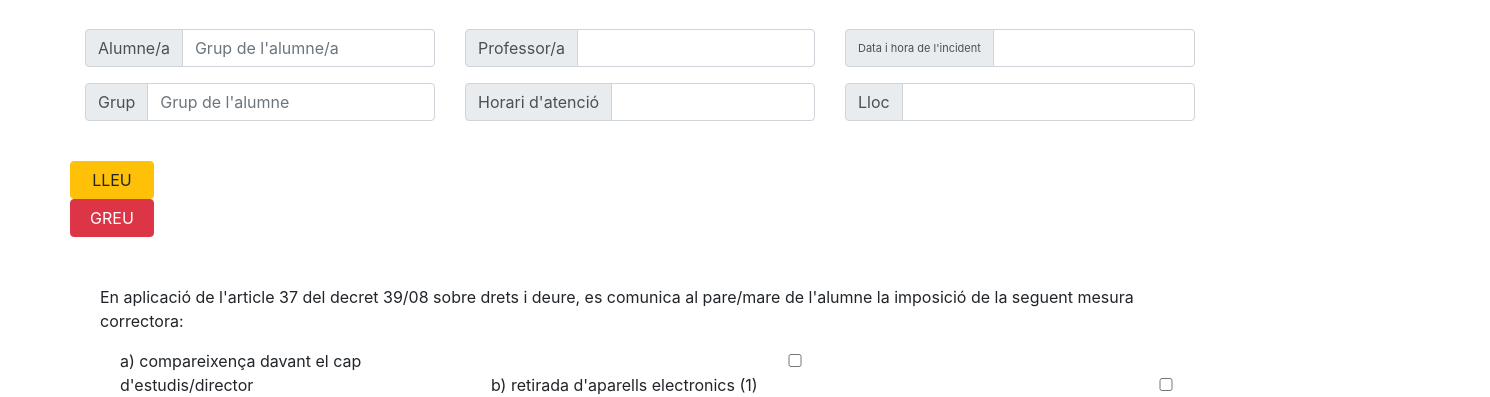
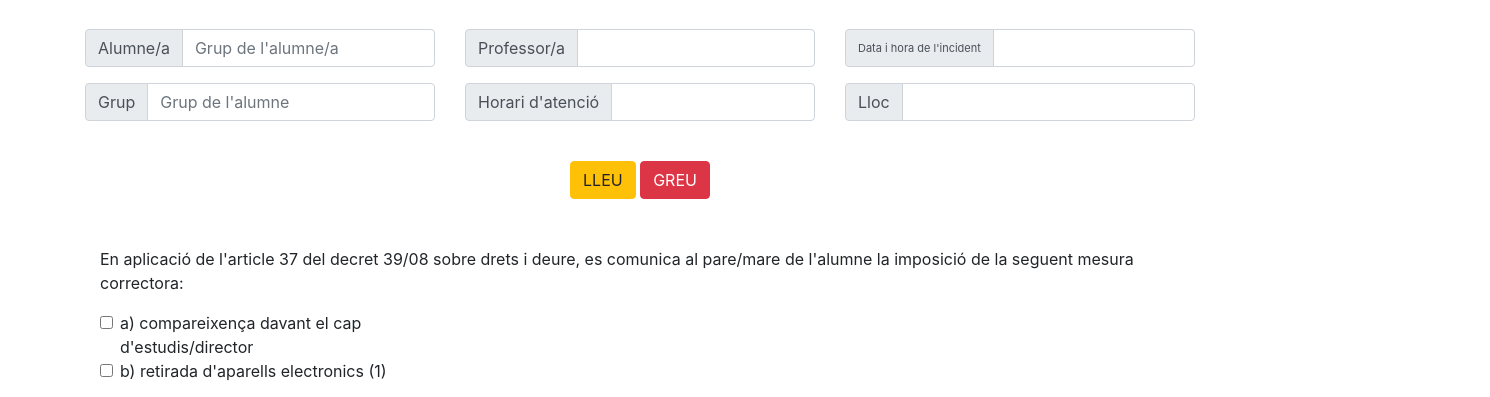
Before and after one commit to DawYorch/DIW, a plain HTML site: page Convivencia/Convivencia.html in a window 1280 px wide. Shown: the part 403-800 px from the top of the page, 1490 px wide, since content can reach past the window. Drawn offline with nearby package versions, Linux system fonts and the light colour scheme.

Commit message:
Cambioscss

```diff
--- a/Convivencia/convivencia.css
+++ b/Convivencia/convivencia.css
@@ -22,9 +22,15 @@
     float:right;
 
 }
+.falta{
 
-.row{
+/* 	display:inline;
+	float:left; */
+}
 
+#botonera{
+
+    margin: 0 auto;
 
 
 }
@@ -32,13 +38,14 @@
 div label{
 
     width:35%;
-    float:left;
+
 
   }
 
   div input{
 
-    width:60%;
+
+
 
   }
 
@@ -53,4 +60,4 @@ div label{
     font-size: 11px;
 
 
-  }
+}
```
